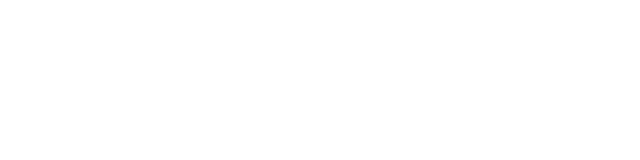
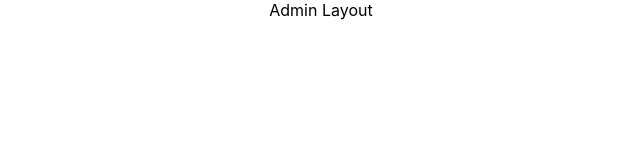
Before and after one commit to AndyLab9596/demo-dashboard-crud, a React (Create React App) app: page /admin in a window 1280 px wide. Shown: the top 160 px of the page, without its empty margins (319-959 px from the left). Built offline with nearby package versions, Linux system fonts and the light colour scheme.

Commit message:
basis setup route

```diff
--- a/src/App.tsx
+++ b/src/App.tsx
@@ -1,12 +1,23 @@
 import React from "react";
+import { Route, Switch } from "react-router";
 import "./App.css";
-import { Route, Switch } from "react-router";
+import { NotFound } from "./components/Common";
+import AdminLayout from "./components/Layout/Admin";
+import LoginPage from "./features/Auth/pages/LoginPage";
 
 function App() {
   return (
     <div className="App">
       <Switch>
-        <Route path="/"></Route>
+        <Route path="/" exact>
+          <LoginPage />
+        </Route>
+        <Route path="/admin">
+          <AdminLayout />
+        </Route>
+        <Route>
+          <NotFound />
+        </Route>
       </Switch>
     </div>
   );
--- a/src/components/Layout/Admin.tsx
+++ b/src/components/Layout/Admin.tsx
@@ -3,7 +3,7 @@ import React from "react";
 export interface AdminLayoutProps {}
 
 const AdminLayout = (props: AdminLayoutProps) => {
-  return <div></div>;
+  return <div>Admin Layout</div>;
 };
 
 export default AdminLayout;
--- /dev/null
+++ b/src/features/Auth/pages/LoginPage.tsx
@@ -0,0 +1,9 @@
+import React from "react";
+
+export interface LoginPageProps {}
+
+const LoginPage = (props: LoginPageProps) => {
+  return <div>Login Page</div>;
+};
+
+export default LoginPage;
```
